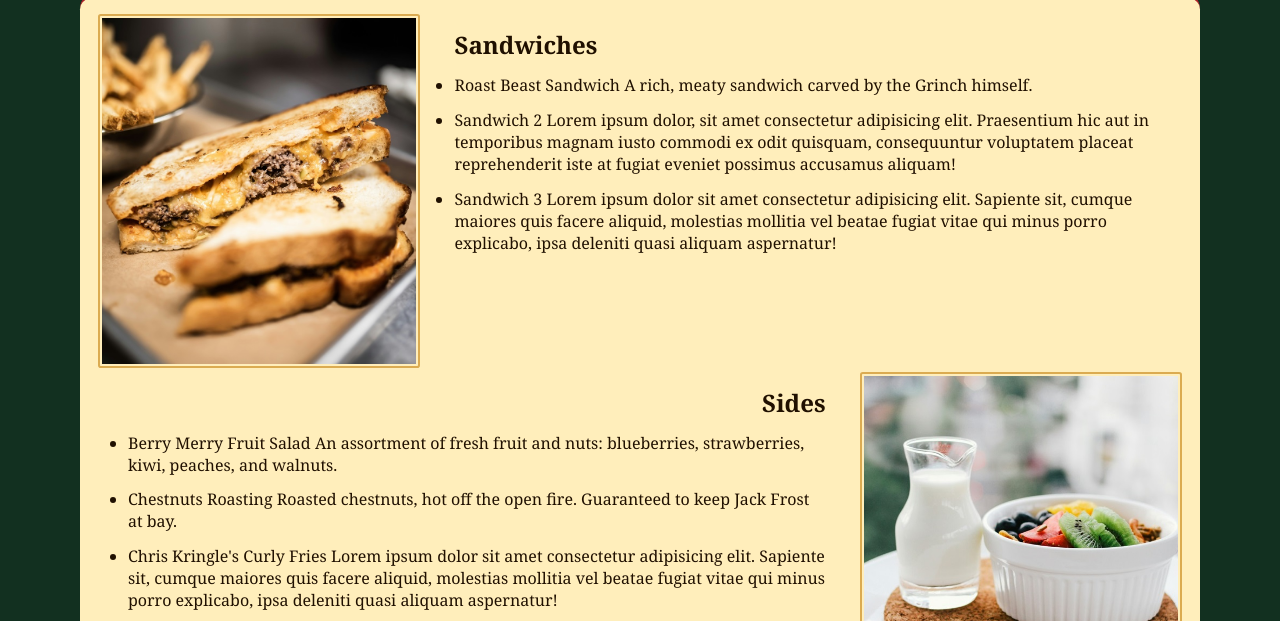
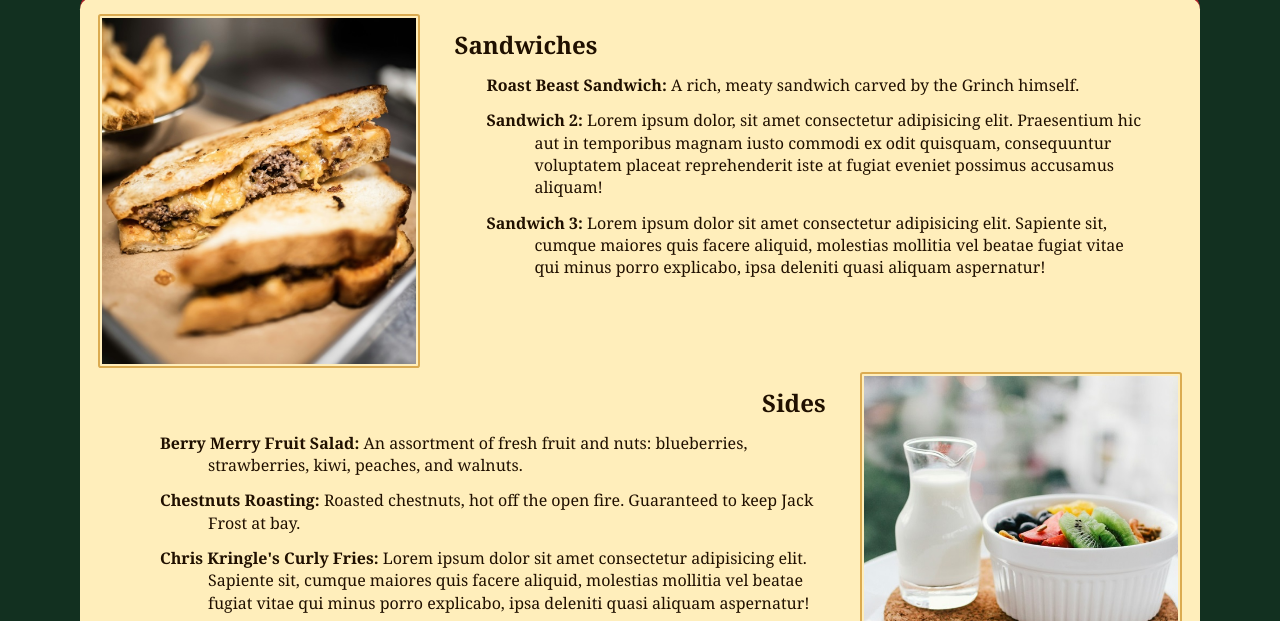
Before and after one commit to McKathlin/odin-restaurant, a website built with webpack: page src/template.html in a window 1280 px wide. Both pictures are taken after a click on the button "Menu". Shown: the part 145-766 px from the top of the page. Built offline with nearby package versions, Linux system fonts and the light colour scheme.

Commit message:
Style menu items

```diff
--- a/src/styles.css
+++ b/src/styles.css
@@ -139,6 +139,23 @@ main {
     content: ")";
 }
 
+/* Menu */
+
+main #content ul {
+    list-style: none;
+    line-height: 1.4rem;
+    margin-left: 5rem;
+    text-indent: -3rem;
+}
+
+.dish-name {
+    font-weight: bold;
+}
+
+.dish-name::after {
+    content: ": ";
+}
+
 main #content .left {
     text-align: left;
 }
```
